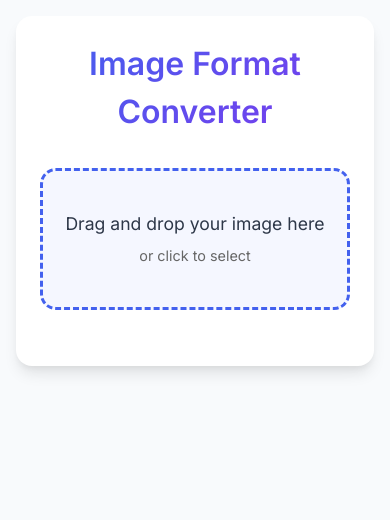
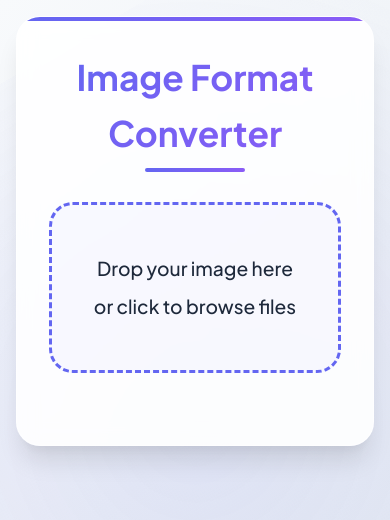
Before and after one commit to HASH1MX/CursorConverter, a website: page index.html in a window 390 px wide. Drawn offline with Linux system fonts and the light colour scheme.

Commit message:
Major UI enhancement with glassmorphism and modern design

```diff
--- a/index.html
+++ b/index.html
@@ -4,53 +4,87 @@
     <meta charset="UTF-8">
     <meta name="viewport" content="width=device-width, initial-scale=1.0">
     <title>Image Format Converter</title>
-    <link href="https://fonts.googleapis.com/css2?family=Inter:wght@400;500;600&display=swap" rel="stylesheet">
+    <link href="https://fonts.googleapis.com/css2?family=Plus+Jakarta+Sans:wght@400;500;600;700&display=swap" rel="stylesheet">
     <style>
         :root {
-            --primary-color: #4361ee;
-            --primary-hover: #3730a3;
-            --secondary-color: #2d3748;
-            --accent-color: #7c3aed;
-            --background-color: #f8fafc;
-            --surface-color: #ffffff;
-            --text-color: #1a202c;
-            --border-radius: 16px;
+            --primary-gradient: linear-gradient(135deg, #6366f1 0%, #8b5cf6 100%);
+            --secondary-gradient: linear-gradient(135deg, #3b82f6 0%, #8b5cf6 100%);
+            --background-gradient: linear-gradient(135deg, #f8fafc 0%, #e2e8f0 100%);
+            --surface-color: rgba(255, 255, 255, 0.9);
+            --text-primary: #1e293b;
+            --text-secondary: #475569;
+            --border-radius: 24px;
             --transition: all 0.3s cubic-bezier(0.4, 0, 0.2, 1);
-            --shadow: 0 10px 15px -3px rgba(0, 0, 0, 0.1), 0 4px 6px -2px rgba(0, 0, 0, 0.05);
+            --shadow-sm: 0 4px 6px -1px rgba(0, 0, 0, 0.1), 0 2px 4px -1px rgba(0, 0, 0, 0.06);
+            --shadow-md: 0 10px 15px -3px rgba(0, 0, 0, 0.1), 0 4px 6px -2px rgba(0, 0, 0, 0.05);
+            --shadow-lg: 0 20px 25px -5px rgba(0, 0, 0, 0.1), 0 10px 10px -5px rgba(0, 0, 0, 0.04);
         }
 
         * {
             margin: 0;
             padding: 0;
             box-sizing: border-box;
-            font-family: 'Inter', -apple-system, BlinkMacSystemFont, sans-serif;
+            font-family: 'Plus Jakarta Sans', -apple-system, BlinkMacSystemFont, sans-serif;
         }
 
         body {
-            background-color: var(--background-color);
-            color: var(--text-color);
             min-height: 100vh;
+            background: var(--background-gradient);
+            color: var(--text-primary);
             display: flex;
             flex-direction: column;
             align-items: center;
             padding: 2rem;
-            line-height: 1.5;
+            line-height: 1.6;
+            position: relative;
+            overflow-x: hidden;
+        }
+
+        body::before {
+            content: '';
+            position: fixed;
+            top: -50%;
+            left: -50%;
+            width: 200%;
+            height: 200%;
+            background: radial-gradient(circle at center, rgba(99, 102, 241, 0.1) 0%, transparent 50%);
+            animation: rotate 30s linear infinite;
+            z-index: -1;
+        }
+
+        @keyframes rotate {
+            from { transform: rotate(0deg); }
+            to { transform: rotate(360deg); }
         }
 
         .container {
-            max-width: 800px;
+            max-width: 900px;
             width: 100%;
             background: var(--surface-color);
-            padding: 2.5rem;
+            padding: 3rem;
             border-radius: var(--border-radius);
-            box-shadow: var(--shadow);
-            animation: fadeIn 0.5s ease-out;
+            box-shadow: var(--shadow-lg);
+            backdrop-filter: blur(10px);
+            border: 1px solid rgba(255, 255, 255, 0.5);
+            animation: fadeIn 0.6s ease-out;
+            position: relative;
+            overflow: hidden;
+        }
+
+        .container::before {
+            content: '';
+            position: absolute;
+            top: 0;
+            left: 0;
+            right: 0;
+            height: 4px;
+            background: var(--primary-gradient);
         }
 
         @keyframes fadeIn {
             from {
                 opacity: 0;
-                transform: translateY(20px);
+                transform: translateY(30px);
             }
             to {
                 opacity: 1;
@@ -60,44 +94,67 @@
 
         h1 {
             text-align: center;
-            color: var(--text-color);
-            margin-bottom: 2rem;
-            font-size: 2.5rem;
-            font-weight: 600;
-            background: linear-gradient(135deg, var(--primary-color), var(--accent-color));
+            font-size: 2.8rem;
+            font-weight: 700;
+            margin-bottom: 2.5rem;
+            background: var(--primary-gradient);
             -webkit-background-clip: text;
             -webkit-text-fill-color: transparent;
             background-clip: text;
+            position: relative;
+            display: inline-block;
+            width: 100%;
+        }
+
+        h1::after {
+            content: '';
+            position: absolute;
+            bottom: -10px;
+            left: 50%;
+            transform: translateX(-50%);
+            width: 100px;
+            height: 4px;
+            background: var(--primary-gradient);
+            border-radius: 2px;
         }
 
         .drop-zone {
-            border: 3px dashed var(--primary-color);
+            border: 3px dashed #6366f1;
             border-radius: var(--border-radius);
-            padding: 3rem 2rem;
+            padding: 3.5rem 2rem;
             text-align: center;
             cursor: pointer;
             transition: var(--transition);
-            margin-bottom: 2rem;
-            background: rgba(67, 97, 238, 0.05);
+            margin-bottom: 2.5rem;
+            background: rgba(99, 102, 241, 0.03);
             position: relative;
             overflow: hidden;
         }
 
         .drop-zone:hover {
-            background: rgba(67, 97, 238, 0.1);
             transform: translateY(-2px);
+            border-color: #8b5cf6;
+            background: rgba(99, 102, 241, 0.05);
         }
 
         .drop-zone.dragover {
-            background: rgba(67, 97, 238, 0.15);
-            border-color: var(--accent-color);
             transform: scale(1.02);
+            border-color: #8b5cf6;
+            background: rgba(99, 102, 241, 0.08);
+            box-shadow: var(--shadow-md);
         }
 
         .drop-zone p {
-            font-size: 1.1rem;
-            color: var(--secondary-color);
+            font-size: 1.2rem;
+            color: var(--text-primary);
             margin: 0.5rem 0;
+            font-weight: 500;
+        }
+
+        .drop-zone p:last-child {
+            font-size: 0.95rem;
+            color: var(--text-secondary);
+            font-weight: normal;
         }
 
         .drop-zone::before {
@@ -107,7 +164,7 @@
             left: -50%;
             width: 200%;
             height: 200%;
-            background: radial-gradient(circle, rgba(67, 97, 238, 0.1) 0%, transparent 70%);
+            background: radial-gradient(circle, rgba(99, 102, 241, 0.1) 0%, transparent 70%);
             transform: scale(0);
             transition: var(--transition);
         }
@@ -118,9 +175,9 @@
 
         .preview-container {
             display: none;
-            margin-top: 2rem;
+            margin-top: 2.5rem;
             text-align: center;
-            animation: slideUp 0.3s ease-out;
+            animation: slideUp 0.4s ease-out;
         }
 
         @keyframes slideUp {
@@ -136,85 +193,106 @@
 
         .preview-image {
             max-width: 100%;
-            max-height: 300px;
+            max-height: 350px;
             border-radius: var(--border-radius);
-            box-shadow: var(--shadow);
+            box-shadow: var(--shadow-md);
             transition: var(--transition);
+            border: 2px solid rgba(99, 102, 241, 0.1);
         }
 
         .preview-image:hover {
             transform: scale(1.02);
+            box-shadow: var(--shadow-lg);
         }
 
         .button-group {
             display: flex;
-            gap: 1rem;
+            gap: 1.5rem;
             justify-content: center;
-            margin-top: 1.5rem;
+            margin-top: 2rem;
         }
 
         button {
-            padding: 0.8rem 1.5rem;
+            padding: 1rem 2rem;
             border: none;
             border-radius: var(--border-radius);
-            background: var(--primary-color);
+            background: var(--primary-gradient);
             color: white;
             cursor: pointer;
             transition: var(--transition);
-            font-size: 1rem;
-            font-weight: 500;
-            min-width: 160px;
+            font-size: 1.1rem;
+            font-weight: 600;
+            min-width: 180px;
             position: relative;
             overflow: hidden;
+            box-shadow: var(--shadow-sm);
         }
 
         button:hover:not(:disabled) {
-            background: var(--primary-hover);
             transform: translateY(-2px);
+            box-shadow: var(--shadow-md);
         }
 
         button:disabled {
-            background: #cbd5e0;
+            background: #e2e8f0;
             cursor: not-allowed;
             transform: none;
+            color: #94a3b8;
         }
 
-        button::after {
+        button::before {
             content: '';
             position: absolute;
-            top: -50%;
-            left: -50%;
-            width: 200%;
-            height: 200%;
-            background: radial-gradient(circle, rgba(255, 255, 255, 0.3) 0%, transparent 70%);
-            transform: scale(0);
-            transition: var(--transition);
+            top: 0;
+            left: -100%;
+            width: 100%;
+            height: 100%;
+            background: linear-gradient(
+                90deg,
+                transparent,
+                rgba(255, 255, 255, 0.2),
+                transparent
+            );
+            transition: 0.5s;
         }
 
-        button:hover::after {
-            transform: scale(1);
+        button:hover::before {
+            left: 100%;
         }
 
         .status {
-            margin-top: 1rem;
+            margin-top: 1.5rem;
             text-align: center;
-            color: var(--secondary-color);
+            color: var(--text-secondary);
             font-weight: 500;
             min-height: 24px;
             transition: var(--transition);
+            font-size: 1.1rem;
         }
 
-        @media (max-width: 600px) {
+        .status.success {
+            color: #059669;
+        }
+
+        .status.error {
+            color: #dc2626;
+        }
+
+        @media (max-width: 768px) {
             body {
                 padding: 1rem;
             }
 
             .container {
-                padding: 1.5rem;
+                padding: 2rem;
             }
 
             h1 {
-                font-size: 2rem;
+                font-size: 2.2rem;
+            }
+
+            .drop-zone {
+                padding: 2.5rem 1.5rem;
             }
 
             .button-group {
@@ -224,10 +302,6 @@
             button {
                 width: 100%;
             }
-
-            .drop-zone {
-                padding: 2rem 1rem;
-            }
         }
     </style>
 </head>
@@ -235,8 +309,8 @@
     <div class="container">
         <h1>Image Format Converter</h1>
         <div class="drop-zone" id="dropZone">
-            <p>Drag and drop your image here</p>
-            <p style="font-size: 0.9rem; color: #666;">or click to select</p>
+            <p>Drop your image here</p>
+            <p>or click to browse files</p>
             <input type="file" id="fileInput" accept="image/jpeg,image/png" style="display: none;">
         </div>
         <div class="preview-container" id="previewContainer">
@@ -291,7 +365,7 @@
         function handleFile(file) {
             if (!file.type.match('image/jpeg') && !file.type.match('image/png')) {
                 status.textContent = 'Please upload a JPG or PNG image';
-                status.style.color = '#e53e3e';
+                status.className = 'status error';
                 return;
             }
 
@@ -302,8 +376,8 @@
                 previewContainer.style.display = 'block';
                 convertToPng.disabled = file.type === 'image/png';
                 convertToJpg.disabled = file.type === 'image/jpeg';
-                status.textContent = '';
-                status.style.color = 'var(--secondary-color)';
+                status.textContent = `Selected: ${file.name}`;
+                status.className = 'status';
             };
             reader.readAsDataURL(file);
         }
@@ -315,6 +389,8 @@
             if (!currentFile) return;
 
             status.textContent = 'Converting...';
+            status.className = 'status';
+
             const canvas = document.createElement('canvas');
             const ctx = canvas.getContext('2d');
             const img = new Image();
@@ -340,7 +416,7 @@
                     URL.revokeObjectURL(url);
 
                     status.textContent = 'Conversion complete! ✨';
-                    status.style.color = '#2f855a';
+                    status.className = 'status success';
                 }, mimeType, quality);
             };
 
```
